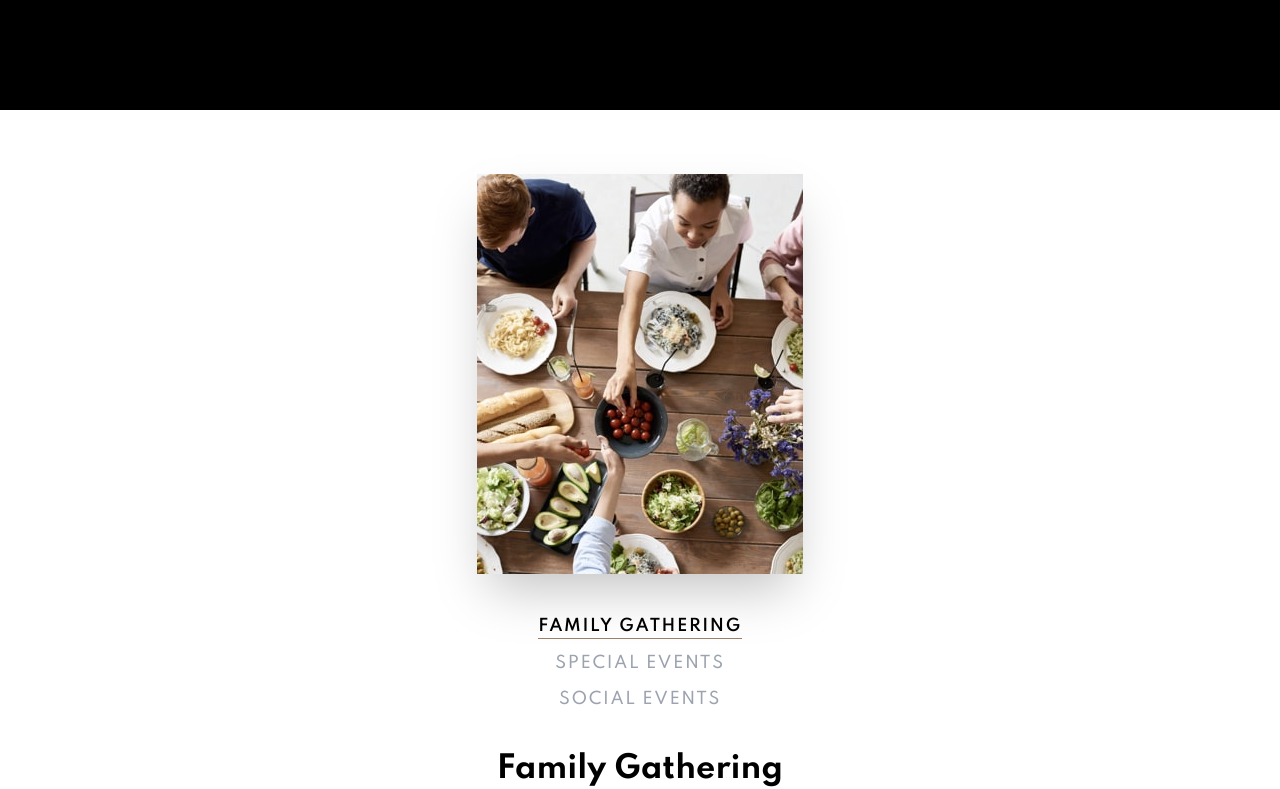
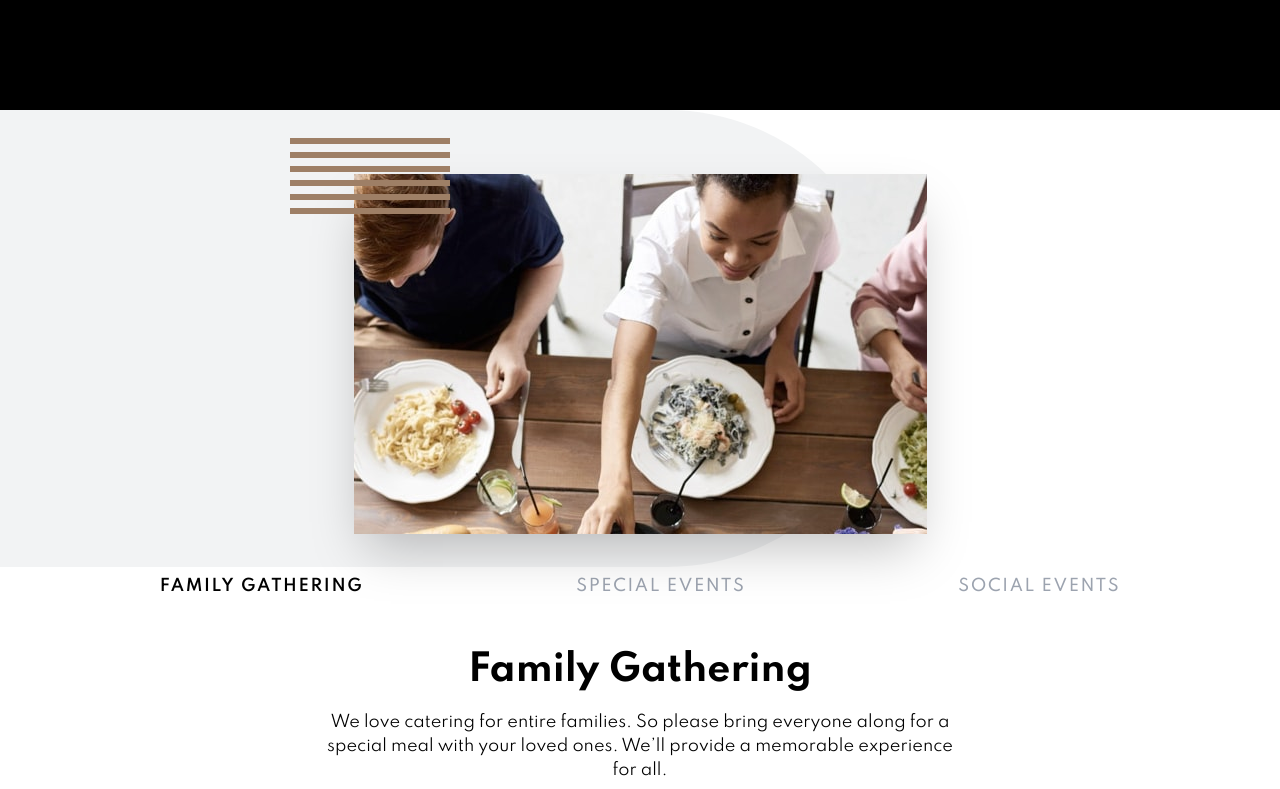
Before and after one commit to idriss101/Dine-Restaurant, a Next.js app: page / in a window 1280 px wide. Shown: the part 3159-3948 px from the top of the page. Built offline with nearby package versions, Linux system fonts and the light colour scheme.

Commit message:
event section responsive for tablets

```diff
--- a/components/Events.js
+++ b/components/Events.js
@@ -1,15 +1,45 @@
 import React from "react";
 
 export default function Events() {
+  let isTablet;
+  if (typeof window !== "undefined") {
+    isTablet = window.matchMedia("(min-width:700px)").matches;
+  }
+  const showpatternTablet = () => {
+    if (isTablet === true) {
+      return (
+        <img
+          src="/starter-code/images/patterns/pattern-curve-top-left.svg"
+          alt="pattern svg"
+          className="object-contain w-full absolute -left-96 top-0 z-0 rounded-full"
+        />
+      );
+    } else {
+      return null;
+    }
+  };
   return (
-    <div className="w-full flex flex-col items-center">
-      <img
-        src="/starter-code/images/homepage/family-gathering-mobile.jpg"
-        alt="family gathering"
-        className="shadow-2xl mt-16 mb-10 "
-      />
-      <ul className="text-center">
-        <li className="font-semibold uppercase tracking-widest border-solid border-beaver border-b mb-3 w-full">
+    <div className="w-full flex flex-col items-center relative">
+      {showpatternTablet()}
+      <div className="relative">
+        {isTablet && (
+          <img
+            src="/starter-code/images/patterns/pattern-lines.svg"
+            alt="line patterns"
+            className="absolute top-7 -left-16"
+          />
+        )}
+        <img
+          src={`/starter-code/images/homepage/family-gathering-${
+            isTablet ? "tablet" : "mobile"
+          }.jpg`}
+          alt="family gathering"
+          className="shadow-2xl mt-16 mb-10 "
+        />
+      </div>
+
+      <ul className="text-center md:flex md:w-11/12 md:justify-around">
+        <li className="font-semibold uppercase tracking-widest border-solid mb-3 ">
           Family Gathering
         </li>
         <li className="font-medium uppercase tracking-widest text-gray-400 mb-3">
@@ -19,8 +49,10 @@ export default function Events() {
           Social Events
         </li>
       </ul>
-      <div className="text-center mt-10 w-11/12 mb-14">
-        <h2 className="text-3xl font-bold mb-5">Family Gathering</h2>
+      <div className="text-center mt-10 w-11/12 mb-14 md:w-6/12 md:mb-10">
+        <h2 className="text-3xl font-bold mb-5 md:text-4xl">
+          Family Gathering
+        </h2>
         <p className="font-normal">
           We love catering for entire families. So please bring everyone along
           for a special meal with your loved ones. We’ll provide a memorable
@@ -32,7 +64,7 @@ export default function Events() {
           Book a table
         </p>
       </div>
-      <div className="bg-ready-mobile w-full flex flex-col items-center bg-cover">
+      <div className="bg-ready-mobile w-full flex flex-col items-center bg-cover md:bg-ready-tablet">
         <h4 className="text-white font-bold text-4xl text-center pt-20 pb-6">
           Ready to make a reservation?
         </h4>
--- a/tailwind.config.js
+++ b/tailwind.config.js
@@ -28,6 +28,8 @@ module.exports = {
           "url('/starter-code/images/homepage/ready-bg-mobile.jpg')",
         "hero-tablet":
           "url('/starter-code/images/homepage/hero-bg-tablet.jpg')",
+        "ready-tablet":
+          "url('/starter-code/images/homepage/ready-bg-tablet.jpg')",
       },
     },
   },
```
